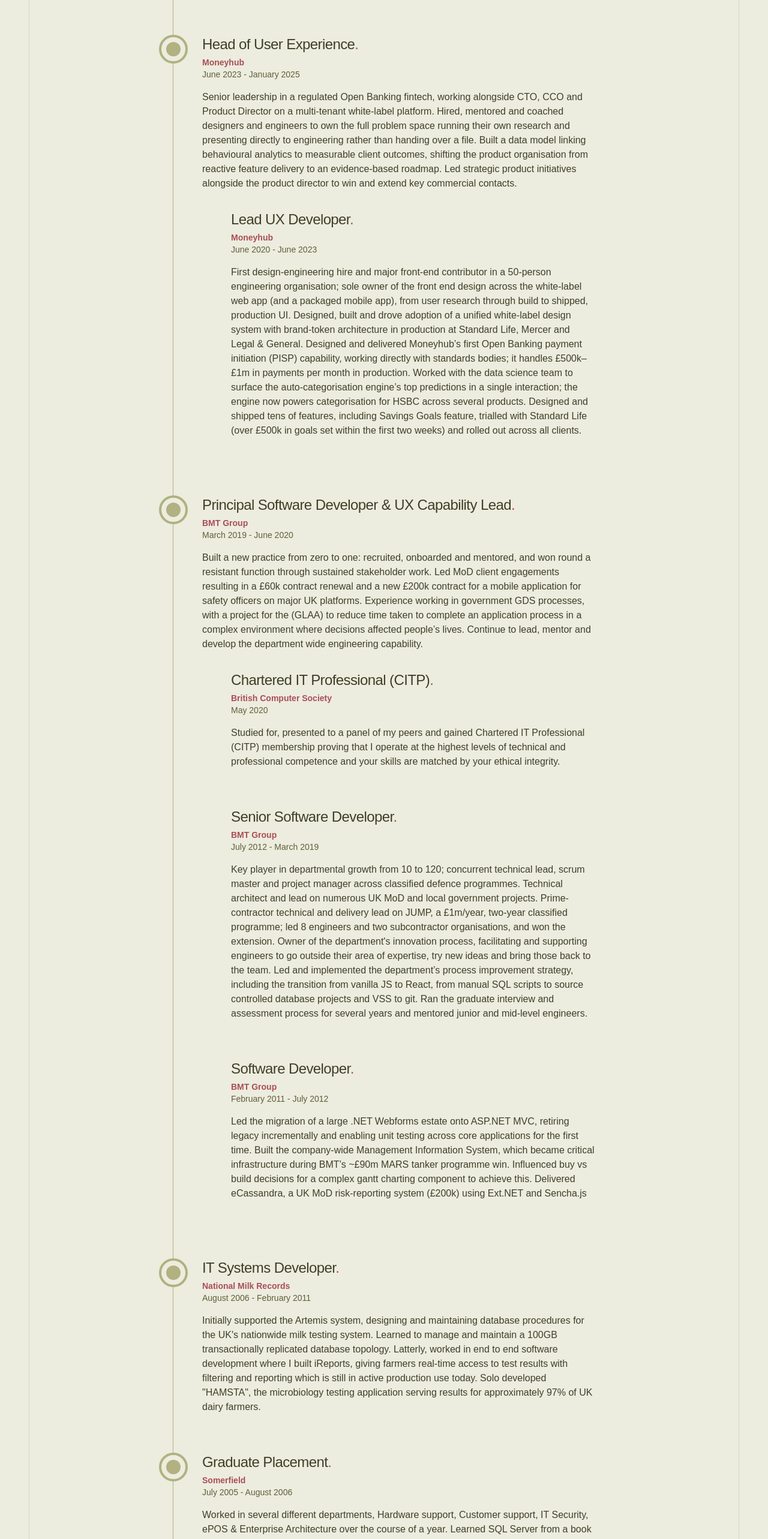
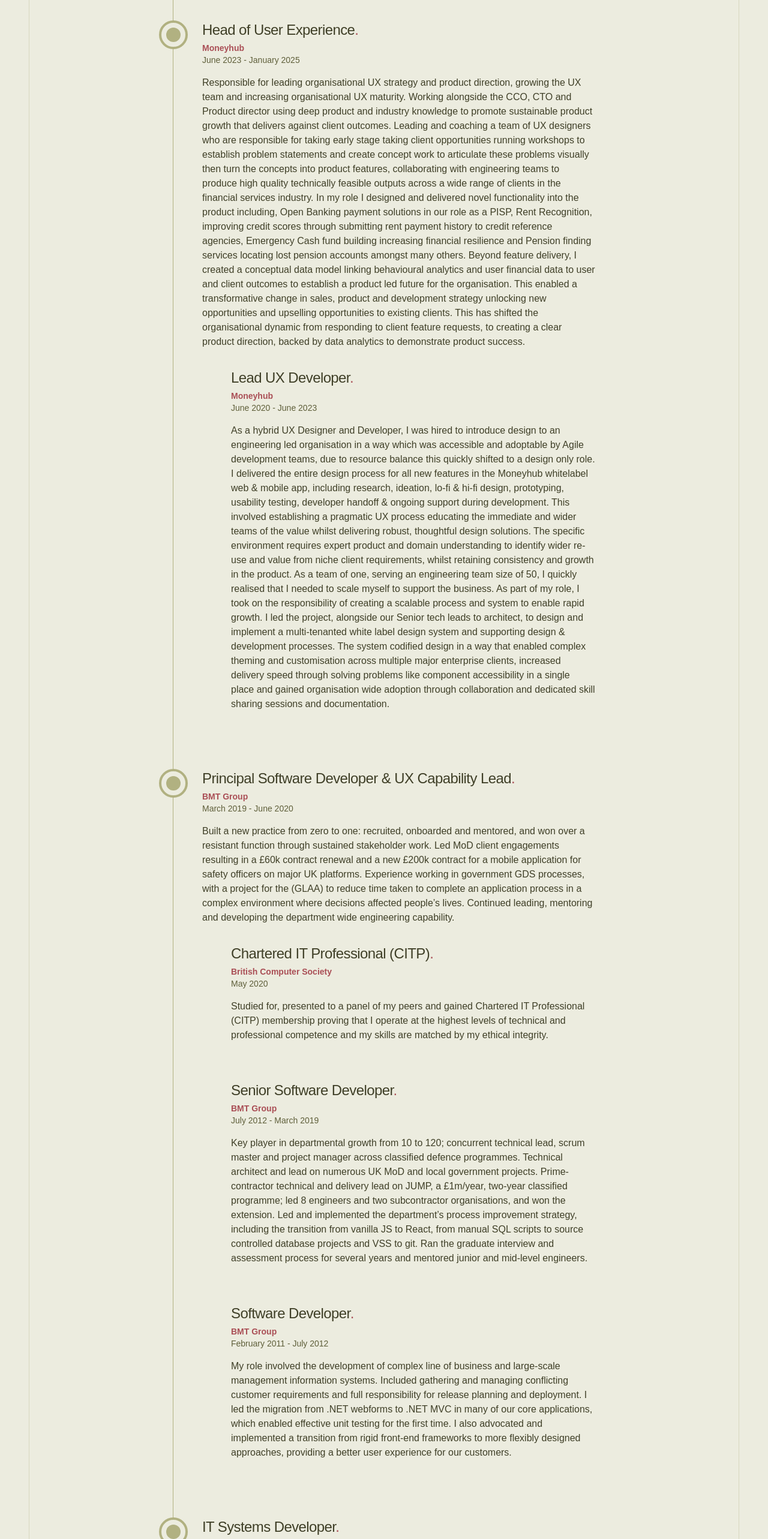
Before and after one commit to dougajmcdonald/dougmcdonald.co.uk-v2, a React (Vite) app: page /career in a window 1280 px wide. Shown: the part 1160-3726 px from the top of the page at 60% size. Built offline with nearby package versions, Linux system fonts and the light colour scheme.

Commit message:
Wording clean up

```diff
--- a/src/pages/Career.tsx
+++ b/src/pages/Career.tsx
@@ -23,41 +23,61 @@
             and daily delivery. Cloud based systems integration with complex CMS and POS systems in
             realtime across 20+ luxury venues worldwide. Built an automated guest data pipeline
             using Playwright and GCP Cloud run tasks that replaced a 15-hour-per-week manual
-            process: identified the problem, scoped the solution and shipped it solo. Introduced
-            Omni as a semantic data layer across disparate client systems, replacing costly
-            third-party reporting and standardising data delivery across the product. Reframed how
-            the engineering team scopes work (PR/FAQ framing with Shape Up appetite sizing), making
-            platform investment legible to non-technical leadership for the first time. Designed and
-            implemented the organisation's design system, including automated design token export to
-            tailwind variables for a multi tenant, white labeled product.
+            process. Introduced Omni as a semantic data layer across disparate client systems,
+            replacing costly third-party reporting and standardising data delivery across the
+            product. Reframed how the engineering team scopes work (PR/FAQ framing with Shape Up
+            appetite sizing), making platform investment legible to non-technical leadership for the
+            first time. Designed and implemented the organisation's design system, including
+            automated design token export to tailwind variables for a multi tenant, white labeled
+            product.
           </Text>
         </Role>
 
         <Role title="Head of User Experience" dates="June 2023 - January 2025" company="Moneyhub">
           <Text>
-            Senior leadership in a regulated Open Banking fintech, working alongside CTO, CCO and
-            Product Director on a multi-tenant white-label platform. Hired, mentored and coached
-            designers and engineers to own the full problem space running their own research and
-            presenting directly to engineering rather than handing over a file. Built a data model
-            linking behavioural analytics to measurable client outcomes, shifting the product
-            organisation from reactive feature delivery to an evidence-based roadmap. Led strategic
-            product initiatives alongside the product director to win and extend key commercial
-            contacts.
+            Responsible for leading organisational UX strategy and product direction, growing the UX
+            team and increasing organisational UX maturity. Working alongside the CCO, CTO and
+            Product director using deep product and industry knowledge to promote sustainable
+            product growth that delivers against client outcomes. Leading and coaching a team of UX
+            designers who are responsible for taking early stage taking client opportunities running
+            workshops to establish problem statements and create concept work to articulate these
+            problems visually then turn the concepts into product features, collaborating with
+            engineering teams to produce high quality technically feasible outputs across a wide
+            range of clients in the financial services industry. In my role I designed and delivered
+            novel functionality into the product including, Open Banking payment solutions in our
+            role as a PISP, Rent Recognition, improving credit scores through submitting rent
+            payment history to credit reference agencies, Emergency Cash fund building increasing
+            financial resilience and Pension finding services locating lost pension accounts amongst
+            many others. Beyond feature delivery, I created a conceptual data model linking
+            behavioural analytics and user financial data to user and client outcomes to establish a
+            product led future for the organisation. This enabled a transformative change in sales,
+            product and development strategy unlocking new opportunities and upselling opportunities
+            to existing clients. This has shifted the organisational dynamic from responding to
+            client feature requests, to creating a clear product direction, backed by data analytics
+            to demonstrate product success.
           </Text>
           <SubRole title="Lead UX Developer" dates="June 2020 - June 2023" company="Moneyhub">
             <Text>
-              First design-engineering hire and major front-end contributor in a 50-person
-              engineering organisation; sole owner of the front end design across the white-label
-              web app (and a packaged mobile app), from user research through build to shipped,
-              production UI. Designed, built and drove adoption of a unified white-label design
-              system with brand-token architecture in production at Standard Life, Mercer and Legal
-              & General. Designed and delivered Moneyhub’s first Open Banking payment initiation
-              (PISP) capability, working directly with standards bodies; it handles £500k–£1m in
-              payments per month in production. Worked with the data science team to surface the
-              auto-categorisation engine’s top predictions in a single interaction; the engine now
-              powers categorisation for HSBC across several products. Designed and shipped tens of
-              features, including Savings Goals feature, trialled with Standard Life (over £500k in
-              goals set within the first two weeks) and rolled out across all clients.
+              As a hybrid UX Designer and Developer, I was hired to introduce design to an
+              engineering led organisation in a way which was accessible and adoptable by Agile
+              development teams, due to resource balance this quickly shifted to a design only role.
+              I delivered the entire design process for all new features in the Moneyhub whitelabel
+              web & mobile app, including research, ideation, lo-fi & hi-fi design, prototyping,
+              usability testing, developer handoff & ongoing support during development. This
+              involved establishing a pragmatic UX process educating the immediate and wider teams
+              of the value whilst delivering robust, thoughtful design solutions. The specific
+              environment requires expert product and domain understanding to identify wider re-use
+              and value from niche client requirements, whilst retaining consistency and growth in
+              the product. As a team of one, serving an engineering team size of 50, I quickly
+              realised that I needed to scale myself to support the business. As part of my role, I
+              took on the responsibility of creating a scalable process and system to enable rapid
+              growth. I led the project, alongside our Senior tech leads to architect, to design and
+              implement a multi-tenanted white label design system and supporting design &
+              development processes. The system codified design in a way that enabled complex
+              theming and customisation across multiple major enterprise clients, increased delivery
+              speed through solving problems like component accessibility in a single place and
+              gained organisation wide adoption through collaboration and dedicated skill sharing
+              sessions and documentation.
             </Text>
           </SubRole>
         </Role>
@@ -68,13 +88,13 @@
           company="BMT Group"
         >
           <Text>
-            Built a new practice from zero to one: recruited, onboarded and mentored, and won round
-            a resistant function through sustained stakeholder work. Led MoD client engagements
+            Built a new practice from zero to one: recruited, onboarded and mentored, and won over a
+            resistant function through sustained stakeholder work. Led MoD client engagements
             resulting in a £60k contract renewal and a new £200k contract for a mobile application
             for safety officers on major UK platforms. Experience working in government GDS
             processes, with a project for the (GLAA) to reduce time taken to complete an application
-            process in a complex environment where decisions affected people’s lives. Continue to
-            lead, mentor and develop the department wide engineering capability.
+            process in a complex environment where decisions affected people’s lives. Continued
+            leading, mentoring and developing the department wide engineering capability.
           </Text>
           <SubRole
             title="Chartered IT Professional (CITP)"
@@ -84,7 +104,7 @@
             <Text>
               Studied for, presented to a panel of my peers and gained Chartered IT Professional
               (CITP) membership proving that I operate at the highest levels of technical and
-              professional competence and your skills are matched by your ethical integrity.
+              professional competence and my skills are matched by my ethical integrity.
             </Text>
           </SubRole>
           <SubRole
@@ -97,9 +117,7 @@
               master and project manager across classified defence programmes. Technical architect
               and lead on numerous UK MoD and local government projects. Prime-contractor technical
               and delivery lead on JUMP, a £1m/year, two-year classified programme; led 8 engineers
-              and two subcontractor organisations, and won the extension. Owner of the department's
-              innovation process, facilitating and supporting engineers to go outside their area of
-              expertise, try new ideas and bring those back to the team. Led and implemented the
+              and two subcontractor organisations, and won the extension. Led and implemented the
               department’s process improvement strategy, including the transition from vanilla JS to
               React, from manual SQL scripts to source controlled database projects and VSS to git.
               Ran the graduate interview and assessment process for several years and mentored
@@ -108,12 +126,13 @@
           </SubRole>
           <SubRole title="Software Developer" dates="February 2011 - July 2012" company="BMT Group">
             <Text>
-              Led the migration of a large .NET Webforms estate onto ASP.NET MVC, retiring legacy
-              incrementally and enabling unit testing across core applications for the first time.
-              Built the company-wide Management Information System, which became critical
-              infrastructure during BMT’s ~£90m MARS tanker programme win. Influenced buy vs build
-              decisions for a complex gantt charting component to achieve this. Delivered
-              eCassandra, a UK MoD risk-reporting system (£200k) using Ext.NET and Sencha.js
+              My role involved the development of complex line of business and large-scale
+              management information systems. Included gathering and managing conflicting customer
+              requirements and full responsibility for release planning and deployment. I led the
+              migration from .NET webforms to .NET MVC in many of our core applications, which
+              enabled effective unit testing for the first time. I also advocated and implemented a
+              transition from rigid front-end frameworks to more flexibly designed approaches,
+              providing a better user experience for our customers.
             </Text>
           </SubRole>
         </Role>
```
